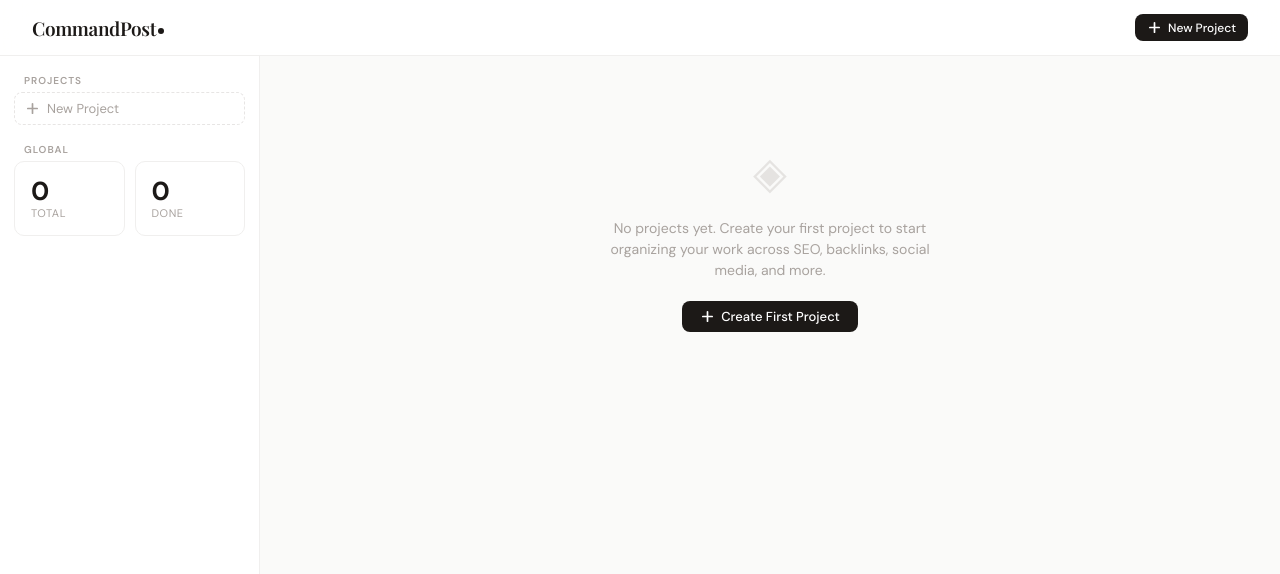
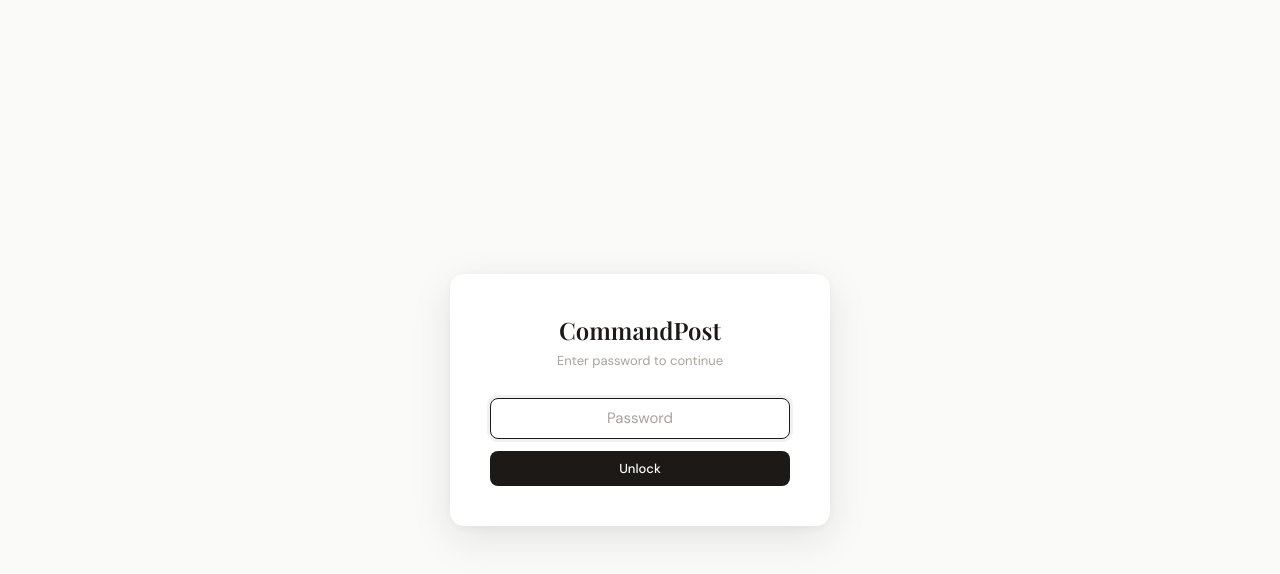
Before and after one commit to jaankarihub15-cyber/commandpost, a React (Vite) app: page / in a window 1280 px wide. Shown: the top 574 px of the page. Built offline with nearby package versions, Linux system fonts and the light colour scheme.

Commit message:
fix: add password gate

```diff
--- a/src/App.jsx
+++ b/src/App.jsx
@@ -224,8 +224,72 @@
   check: <svg width="10" height="10" viewBox="0 0 12 12" fill="none"><path d="M2 6L5 9L10 3" stroke="currentColor" strokeWidth="1.8" strokeLinecap="round" strokeLinejoin="round"/></svg>,
 };
 
+// ━━━ PASSWORD GATE ━━━
+// Default password: commandpost123
+// To change: run in browser console:
+//   crypto.subtle.digest('SHA-256', new TextEncoder().encode('YOUR_NEW_PASSWORD')).then(b => console.log(Array.from(new Uint8Array(b)).map(x=>x.toString(16).padStart(2,'0')).join('')))
+// Then replace the hash below
+const PASS_HASH = "3eb9aaf176748ab01edd3ad9ca95e67899f1ab9a58540c7dc0d73b768f2f2fa7";
+
+async function hashPassword(pw) {
+  const buf = await crypto.subtle.digest('SHA-256', new TextEncoder().encode(pw));
+  return Array.from(new Uint8Array(buf)).map(x => x.toString(16).padStart(2, '0')).join('');
+}
+
+function AuthGate({ children }) {
+  const [authed, setAuthed] = useState(() => sessionStorage.getItem('cp_auth') === '1');
+  const [pw, setPw] = useState('');
+  const [error, setError] = useState(false);
+  const [loading, setLoading] = useState(false);
+
+  const handleLogin = async (e) => {
+    e.preventDefault();
+    setLoading(true);
+    setError(false);
+    const hash = await hashPassword(pw);
+    if (hash === PASS_HASH) {
+      sessionStorage.setItem('cp_auth', '1');
+      setAuthed(true);
+    } else {
+      setError(true);
+      setPw('');
+    }
+    setLoading(false);
+  };
+
+  if (authed) return children;
+
+  return (
+    <>
+      <style>{css}</style>
+      <div style={{ minHeight: '100vh', background: 'var(--bg)', display: 'flex', alignItems: 'center', justifyContent: 'center' }}>
+        <div style={{ background: 'var(--surface)', borderRadius: 'var(--rl)', boxShadow: 'var(--shadow-l)', padding: 40, width: 380, maxWidth: '90vw', textAlign: 'center' }}>
+          <div style={{ fontFamily: 'var(--fd)', fontSize: 24, fontWeight: 600, marginBottom: 6 }}>CommandPost</div>
+          <p style={{ font: '400 13px/1.4 var(--font)', color: 'var(--t3)', marginBottom: 28 }}>Enter password to continue</p>
+          <div onSubmit={handleLogin} style={{ display: 'flex', flexDirection: 'column', gap: 12 }}>
+            <input
+              className="fi"
+              type="password"
+              placeholder="Password"
+              value={pw}
+              onChange={e => { setPw(e.target.value); setError(false); }}
+              onKeyDown={e => { if (e.key === 'Enter') handleLogin(e); }}
+              autoFocus
+              style={{ textAlign: 'center', fontSize: 15 }}
+            />
+            {error && <div style={{ font: '400 12px/1 var(--font)', color: '#dc2626' }}>Incorrect password</div>}
+            <button className="btn btn-p" onClick={handleLogin} disabled={loading || !pw.trim()} style={{ width: '100%', justifyContent: 'center', padding: 11 }}>
+              {loading ? 'Verifying...' : 'Unlock'}
+            </button>
+          </div>
+        </div>
+      </div>
+    </>
+  );
+}
+
 // ━━━ MAIN APP ━━━
-export default function App() {
+function Dashboard() {
   const [projects, setProjects] = useStorage("cp_projects", []);
   const [tasks, setTasks] = useStorage("cp_tasks", []);
   const [sources, setSources] = useStorage("cp_sources", []);
@@ -690,3 +754,8 @@
     </div>
   );
 }
+
+// ━━━ EXPORT WITH AUTH ━━━
+export default function App() {
+  return <AuthGate><Dashboard /></AuthGate>;
+}
```
